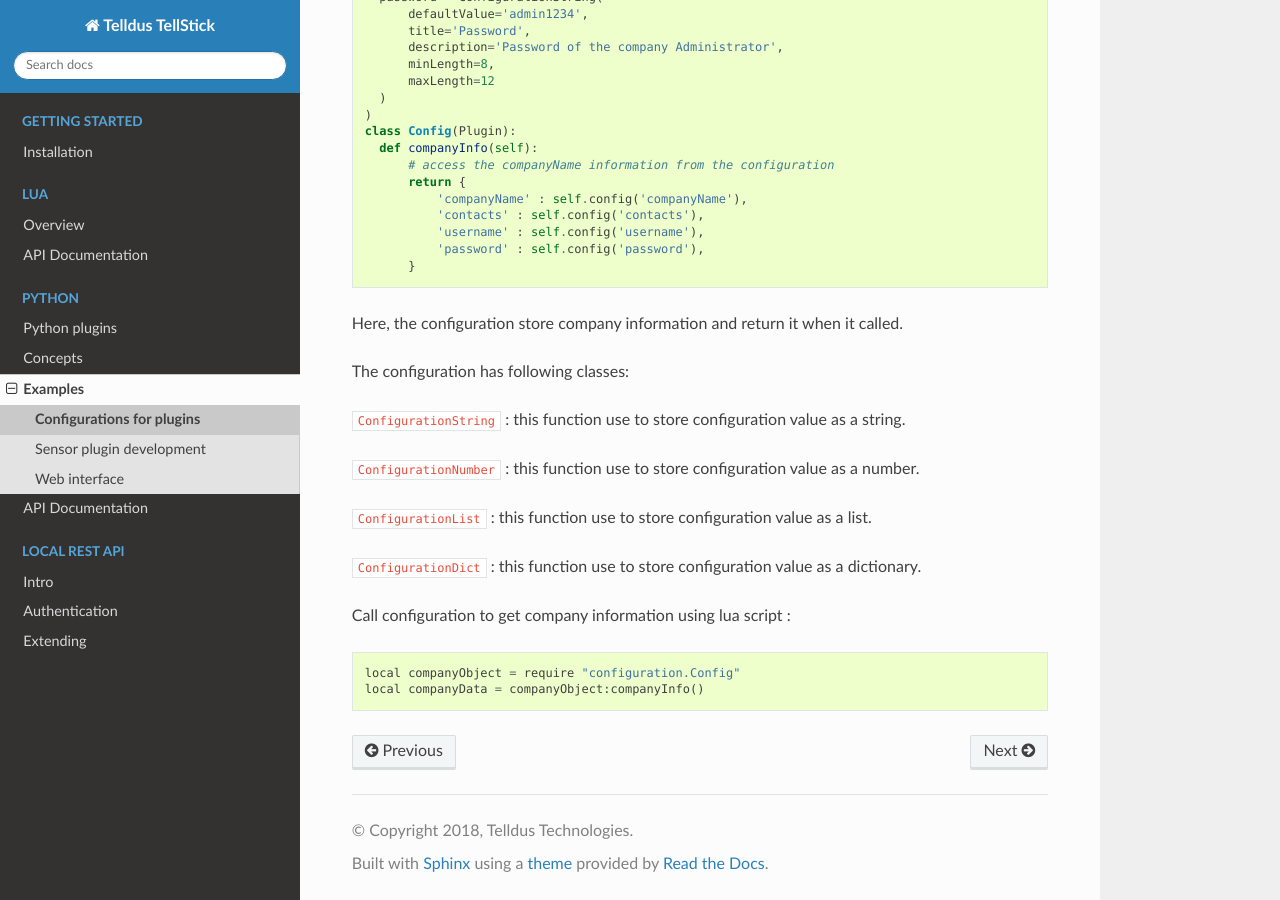
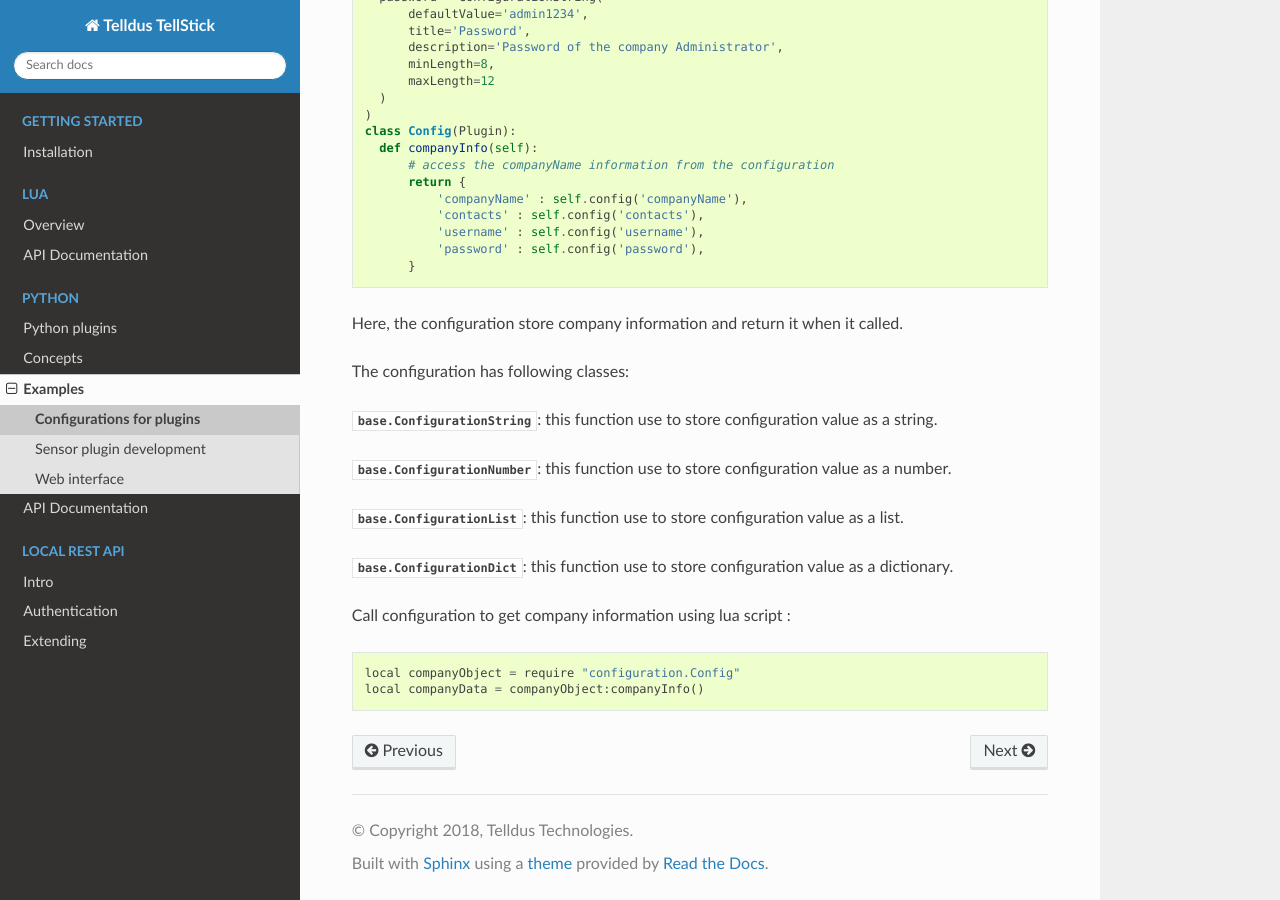
Before and after one commit to telldus/tellstick-server, a Sphinx documentation site: the page built from docs/python/examples/configuration.rst, in a window 1280 px wide and 900 px high, scrolled down 600 px. Built offline with Sphinx 7.4.7 and the Read the Docs theme 2.0.0, drawn with Linux system fonts in a browser that asks for light colours; the version number could not be read and is left out.

Commit message:
Add documentation for configuration values

```diff
--- a/docs/python/examples/configuration.rst
+++ b/docs/python/examples/configuration.rst
@@ -49,13 +49,13 @@ Here, the configuration store company information and return it when it called.
 
 The configuration has following classes:
 
-``ConfigurationString`` : this function use to store configuration value as a string.
+:py:class:`base.ConfigurationString`: this function use to store configuration value as a string.
 
-``ConfigurationNumber`` : this function use to store configuration value as a number.
+:py:class:`base.ConfigurationNumber`: this function use to store configuration value as a number.
 
-``ConfigurationList`` : this function use to store configuration value as a list.
+:py:class:`base.ConfigurationList`: this function use to store configuration value as a list.
 
-``ConfigurationDict`` : this function use to store configuration value as a dictionary.
+:py:class:`base.ConfigurationDict`: this function use to store configuration value as a dictionary.
 
 
 Call configuration to get company information using lua script :
```
Also changed, not shown: docs/python/reference-base.rst (+34 -2 lines), 1 other file.
